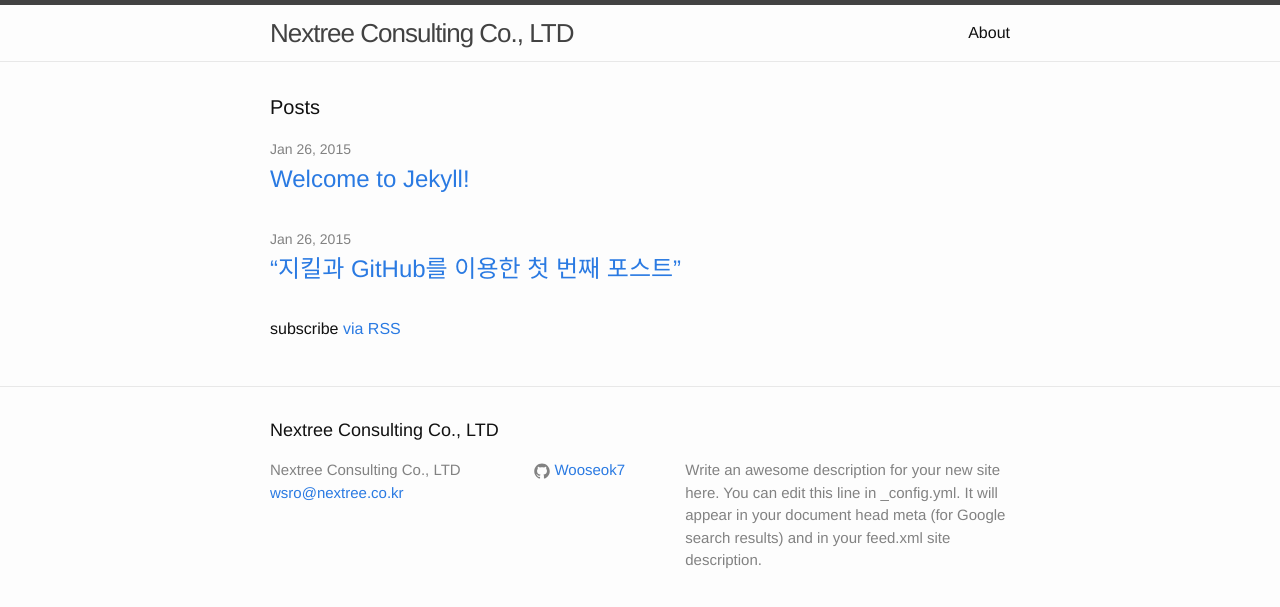
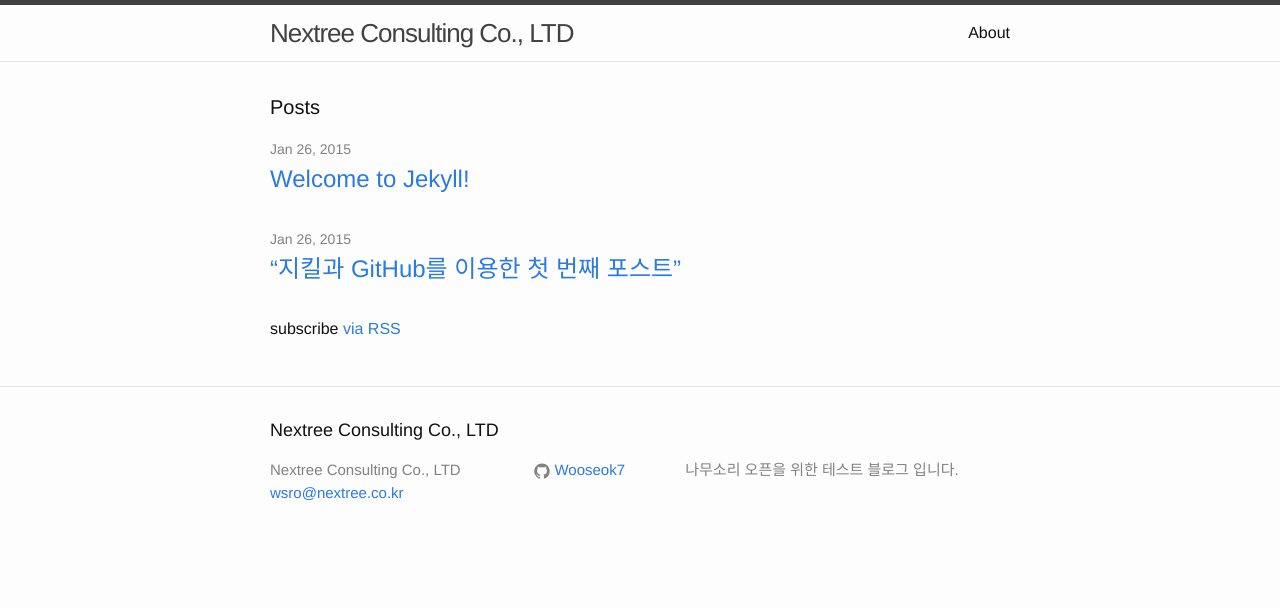
Before and after one commit to Wooseok7/blog, a Jekyll site: the page built from index.html, in a window 1280 px wide. Shown: the top 607 px of the page. Built offline with Jekyll 4.4.1, drawn with Linux system fonts in a browser that asks for light colours; Markdown is read by kramdown in place of the engine named in the settings.

Commit message:
forgive baseurl

```diff
--- a/_config.yml
+++ b/_config.yml
@@ -1,11 +1,9 @@
 # Site settings
 title: Nextree Consulting Co., LTD
 email: wsro@nextree.co.kr
-description: > # this means to ignore newlines until "baseurl:"
-  Write an awesome description for your new site here. You can edit this
-  line in _config.yml. It will appear in your document head meta (for
-  Google search results) and in your feed.xml site description.
-baseurl: "http://wooseok7.github.io/blog/" # the subpath of your site, e.g. /blog/
+description: 나무소리 오픈을 위한 테스트 블로그 입니다.
+
+baseurl:  # the subpath of your site, e.g. /blog/
 url: "http://nextree.co.kr" # the base hostname & protocol for your site
 
 github_username:  Wooseok7
```
